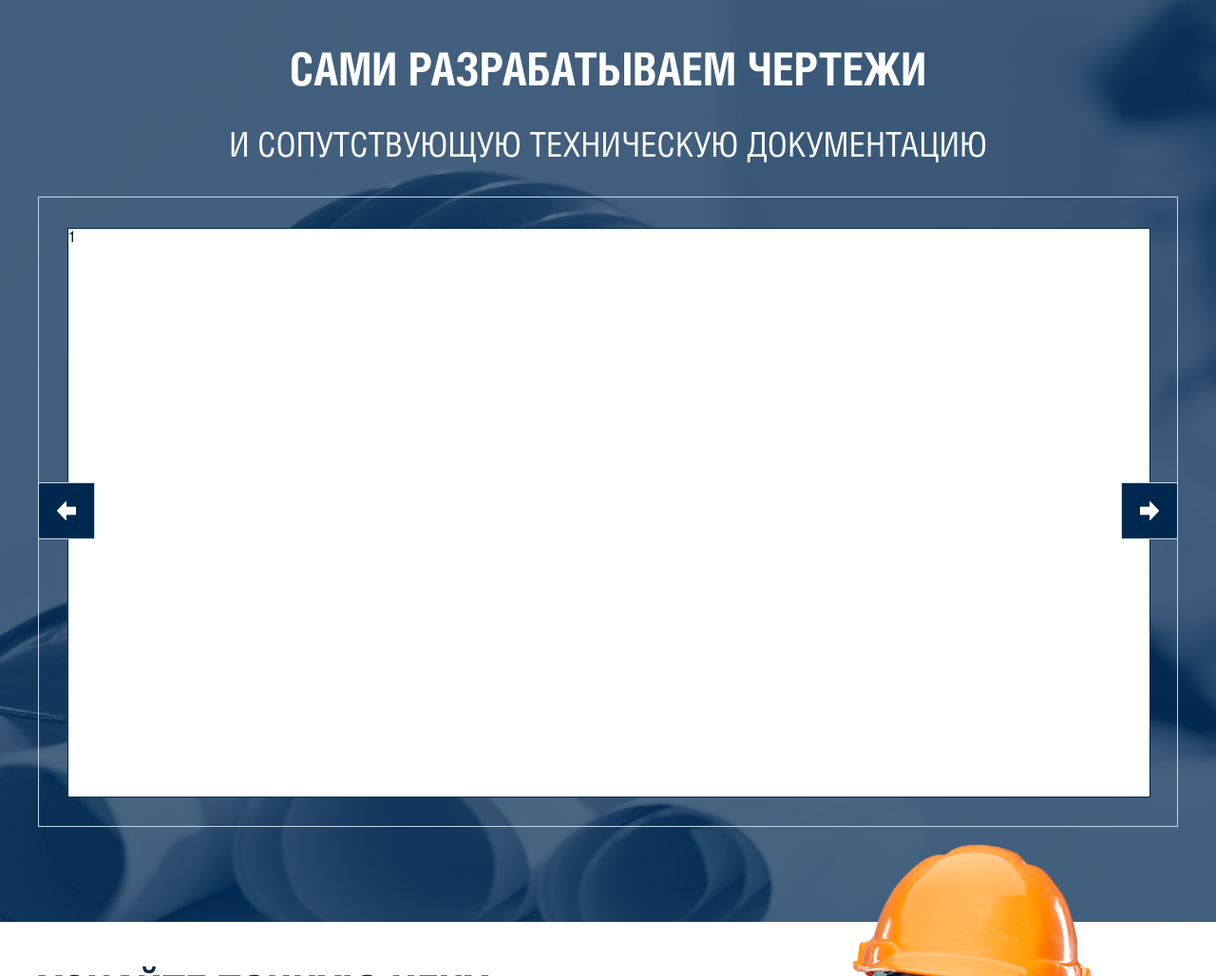
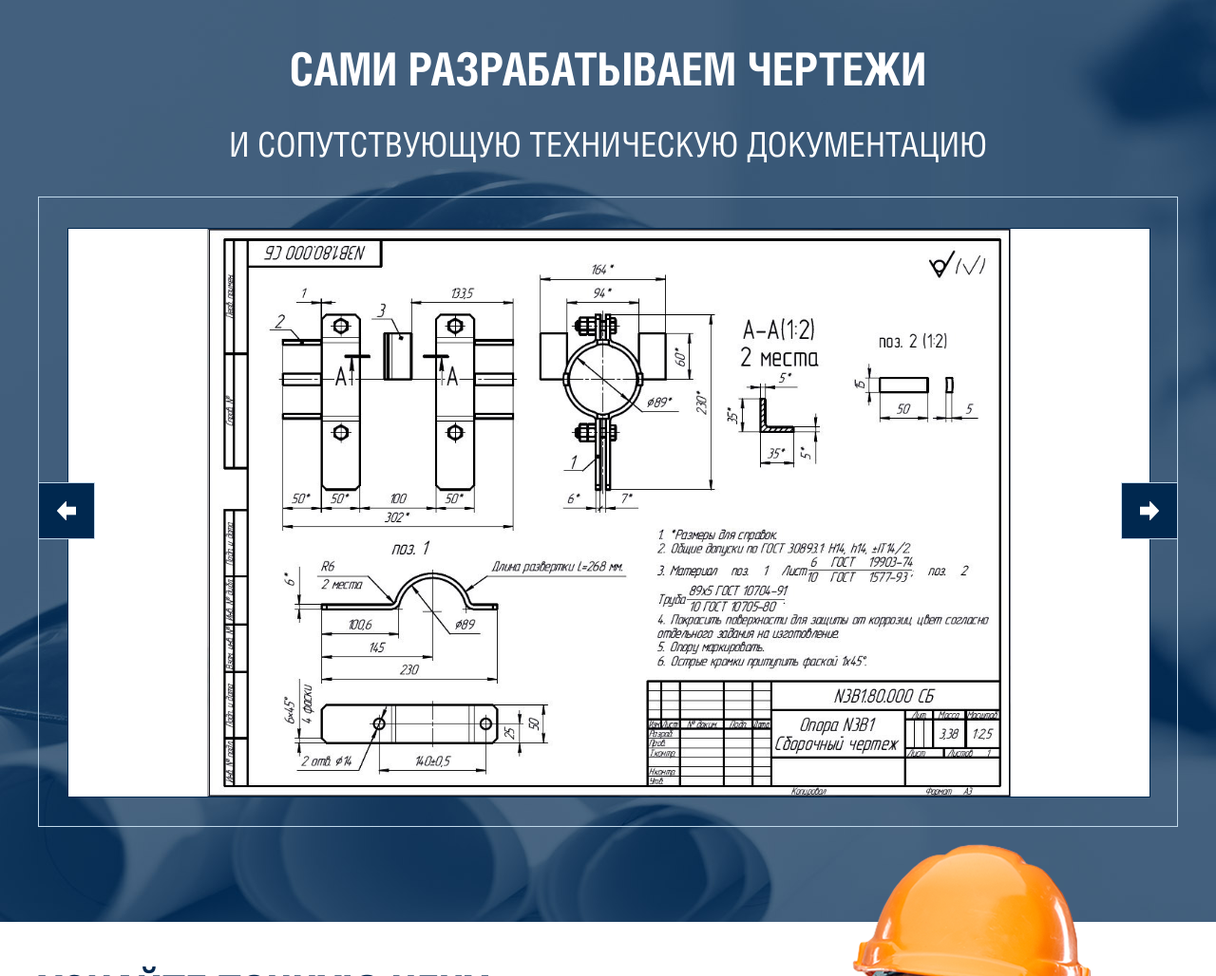
Before and after one commit to Wasth/riannagroup-landing, a PHP site: page / in a window 1280 px wide. Shown: the part 3917-4945 px from the top of the page at 95% size. Run offline with PHP 8.4, Linux system fonts and the light colour scheme; some web fonts are replaced.

Commit message:
Filled slider with schemes

```diff
--- a/css/style.css
+++ b/css/style.css
@@ -391,7 +391,19 @@
      background-color: #fff;
      height: 598px;
      border: 1px solid #00284f;
- }
+    text-align: center;
+}
+#schemeSlider .slide {
+    line-height: 100%;
+}
+#schemeSlider .slide img {
+    max-height: 100%;
+    max-width: 100%;
+    position: absolute;
+    /*left: 50%;*/
+    top: 50%;
+    transform: translateY(-50%) translateX(-50%);
+}
 #schemeSlider .slider-content {
     padding: 30px;
 }
@@ -1310,7 +1322,7 @@
     display: block;
 }
 .slides {
-    overflow-x: hidden;
+    overflow: hidden;
     position: relative;
     width: 100%;
     top: -58px;
--- a/index.html
+++ b/index.html
@@ -191,10 +191,18 @@
                     <div class="arrow left f-left"></div>
                     <div class="arrow right f-right"></div>
                     <div class="slides">
-                        <div class="slide">1</div>
-                        <div class="slide">2</div>
-                        <div class="slide">3</div>
-                        <div class="slide">4</div>
+                        <div class="slide">
+                            <img src="img/schemeslide1.jpg" alt="">
+                        </div>
+                        <div class="slide">
+                            <img src="img/schemeslide2.jpg" alt="">
+                        </div>
+                        <div class="slide">
+                            <img src="img/schemeslide3.jpg" alt="">
+                        </div>
+                        <div class="slide">
+                            <img src="img/schemeslide4.jpg" alt="">
+                        </div>
                     </div>
                 </div>
             </div>
```
Also changed, not shown: img/schemeslide1.jpg (added), img/schemeslide2.jpg (added), img/schemeslide3.jpg (added), img/schemeslide4.jpg (added).
